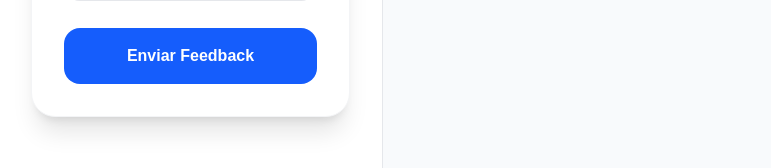
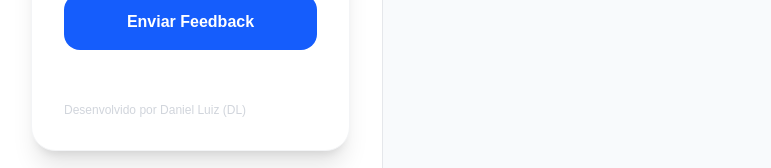
Before and after one commit to danielluiz07/dl-feedbacks, a Next.js app: page / in a window 1280 px wide. Shown: the part 514-682 px from the top of the page, without its empty margins (1-772 px from the left). Built offline with nearby package versions, Linux system fonts and the light colour scheme; no server answers; the database is empty.

Commit message:
modificacao no forms

```diff
--- a/src/components/FeedbackForm.tsx
+++ b/src/components/FeedbackForm.tsx
@@ -55,6 +55,9 @@ export default function FeedbackForm() {
         >
           {loading ? 'Enviando...' : 'Enviar Feedback'}
         </button>
+        <footer className="mt-auto pt-8 text-xs text-gray-300">
+          Desenvolvido por Daniel Luiz (DL)
+        </footer>
       </form>
     </div>
   );
```
